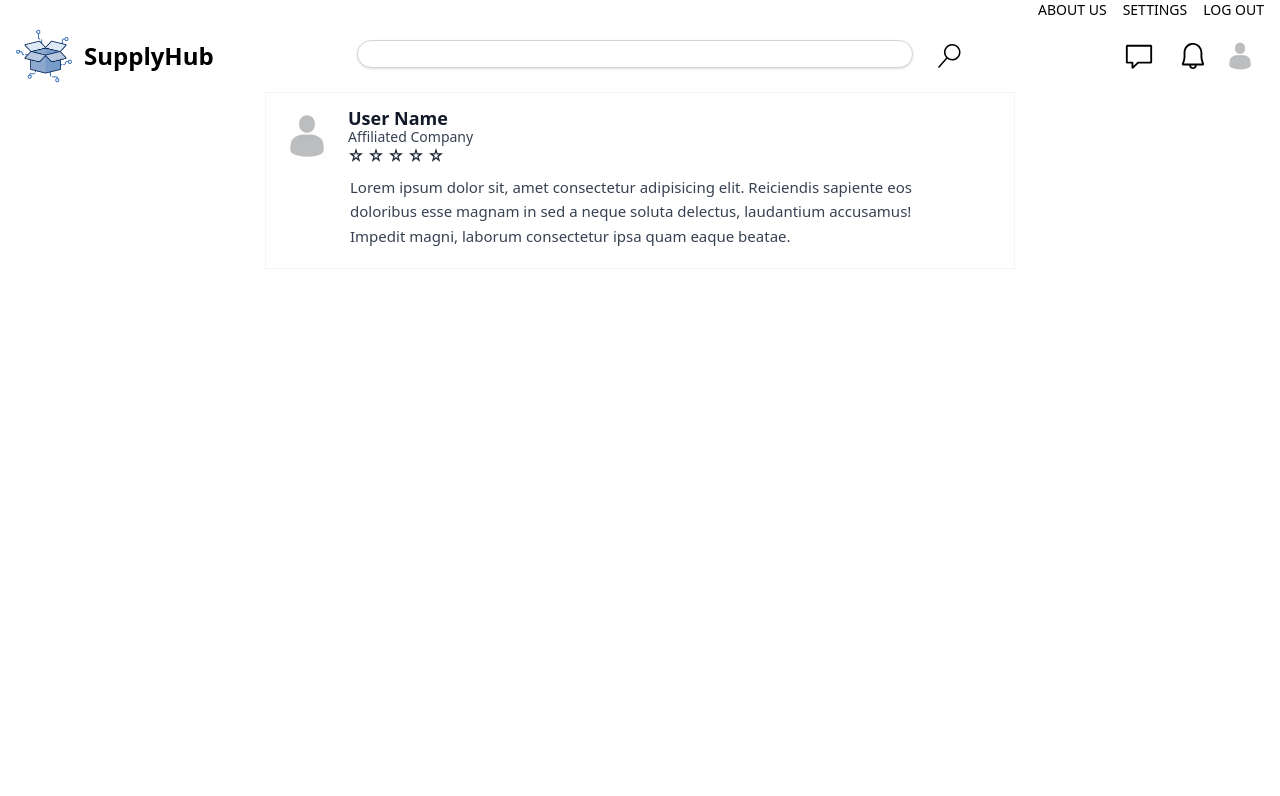
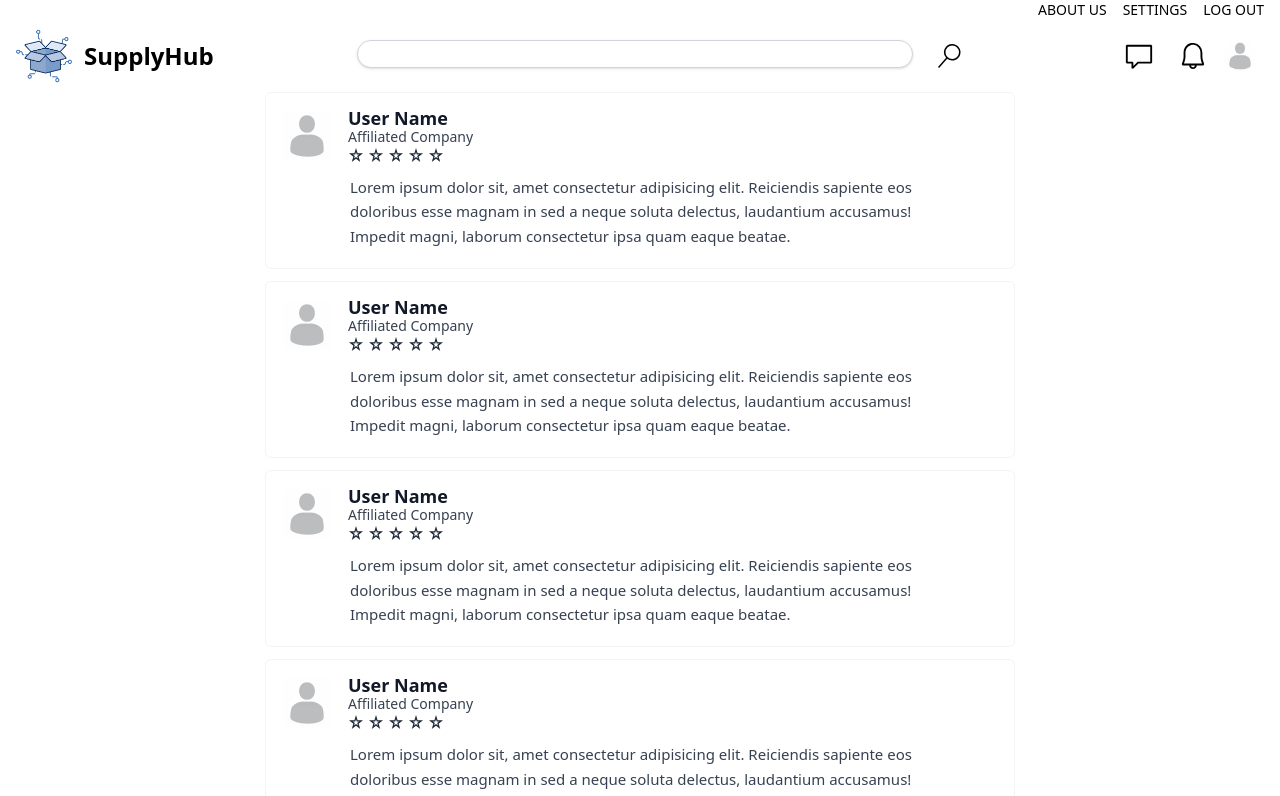
Before and after one commit to Marcus401/SupplyHub, a React (Vite) app in the folder supplyhub.client/: page /design in a window 1280 px wide. Shown: the top 796 px of the page. Built offline with nearby package versions, Linux system fonts and the light colour scheme.

Commit message:
seller review cardlist

```diff
--- a/supplyhub.client/src/Components/ProfileComponents/SellerReviewCard/SellerReviewCard.tsx
+++ b/supplyhub.client/src/Components/ProfileComponents/SellerReviewCard/SellerReviewCard.tsx
@@ -6,7 +6,7 @@ type Props = {};
 const SellerReviewCard = (props: Props) => {
   return (
     <>
-      <div className="flex flex-col items-start max-w-[750px] mx-auto border border-gray-100 p-4 space-y-2">
+      <div className="flex flex-col items-start max-w-[750px] mx-auto border border-gray-100 p-4 space-y-2 rounded-md">
         <div className="flex items-center w-full">
           <div className="max-w-[50px] max-h-[50px] overflow-hidden">
             <img
--- a/supplyhub.client/src/Components/ProfileComponents/SellerReviewCardList/SellerReviewCardList.tsx
+++ b/supplyhub.client/src/Components/ProfileComponents/SellerReviewCardList/SellerReviewCardList.tsx
@@ -1,11 +1,18 @@
-import React from 'react'
+import React from "react";
+import SellerReviewCard from "../SellerReviewCard/SellerReviewCard";
 
 type Props = {};
 
 const SellerReviewCardList = (props: Props) => {
-    return (
-        <div>SellerReviewCardList</div>
-    );
+  return (
+    <div className="space-y-3">
+      <SellerReviewCard />
+      <SellerReviewCard />
+      <SellerReviewCard />
+      <SellerReviewCard />
+      <SellerReviewCard />
+    </div>
+  );
 };
 
 export default SellerReviewCardList;
--- a/supplyhub.client/src/Pages/Design/Design.tsx
+++ b/supplyhub.client/src/Pages/Design/Design.tsx
@@ -1,5 +1,5 @@
 import React from "react";
-import SellerReviewCard from "../../Components/ProfileComponents/SellerReviewCard/SellerReviewCard.tsx";
+import SellerReviewCardList from "../../Components/ProfileComponents/SellerReviewCardList/SellerReviewCardList.tsx";
 
 type Props = {};
 
@@ -7,7 +7,7 @@ const Design = (props: Props) => {
   return (
     <div>
       <div>
-        <SellerReviewCard />
+        <SellerReviewCardList />
       </div>
     </div>
   );
```
